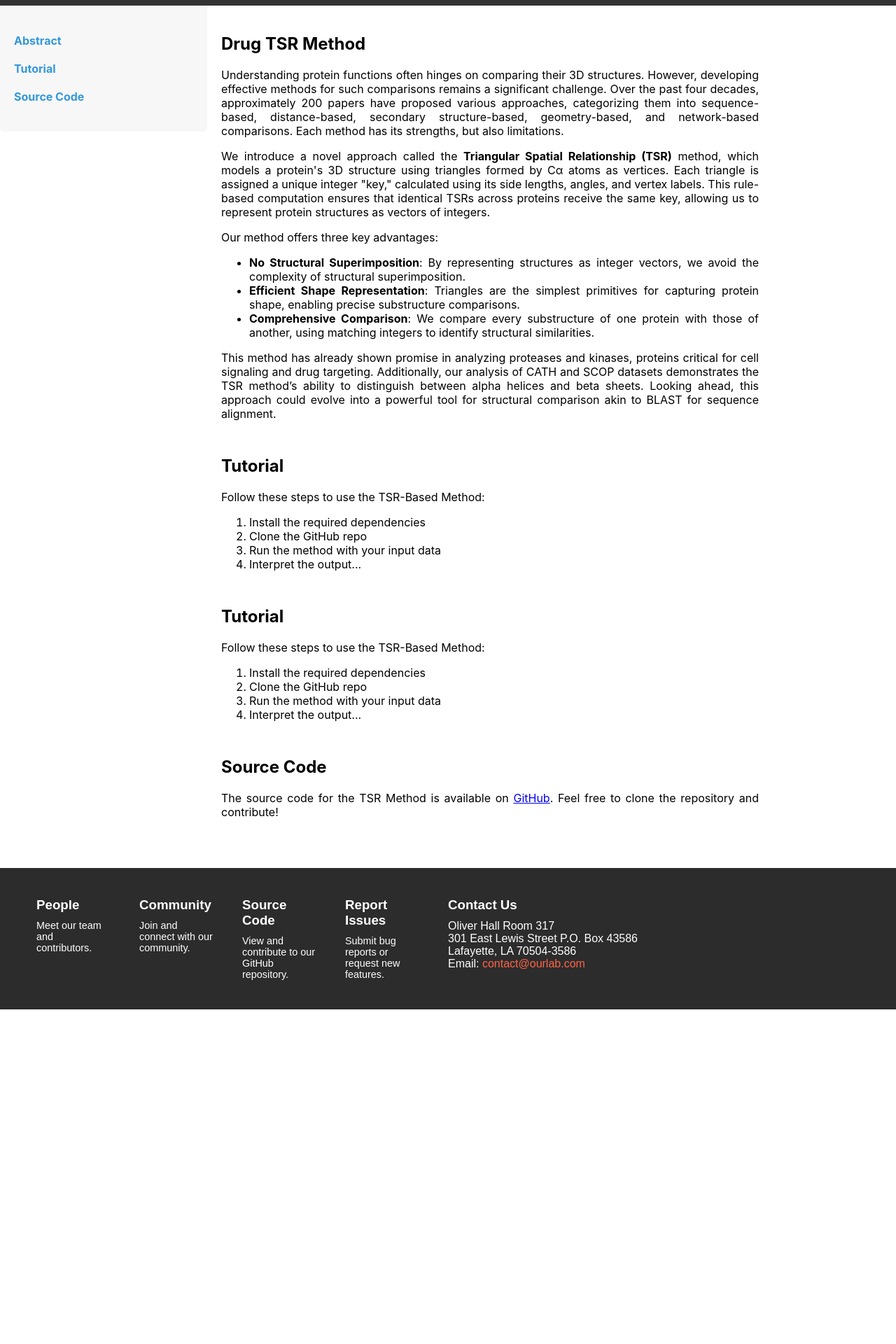
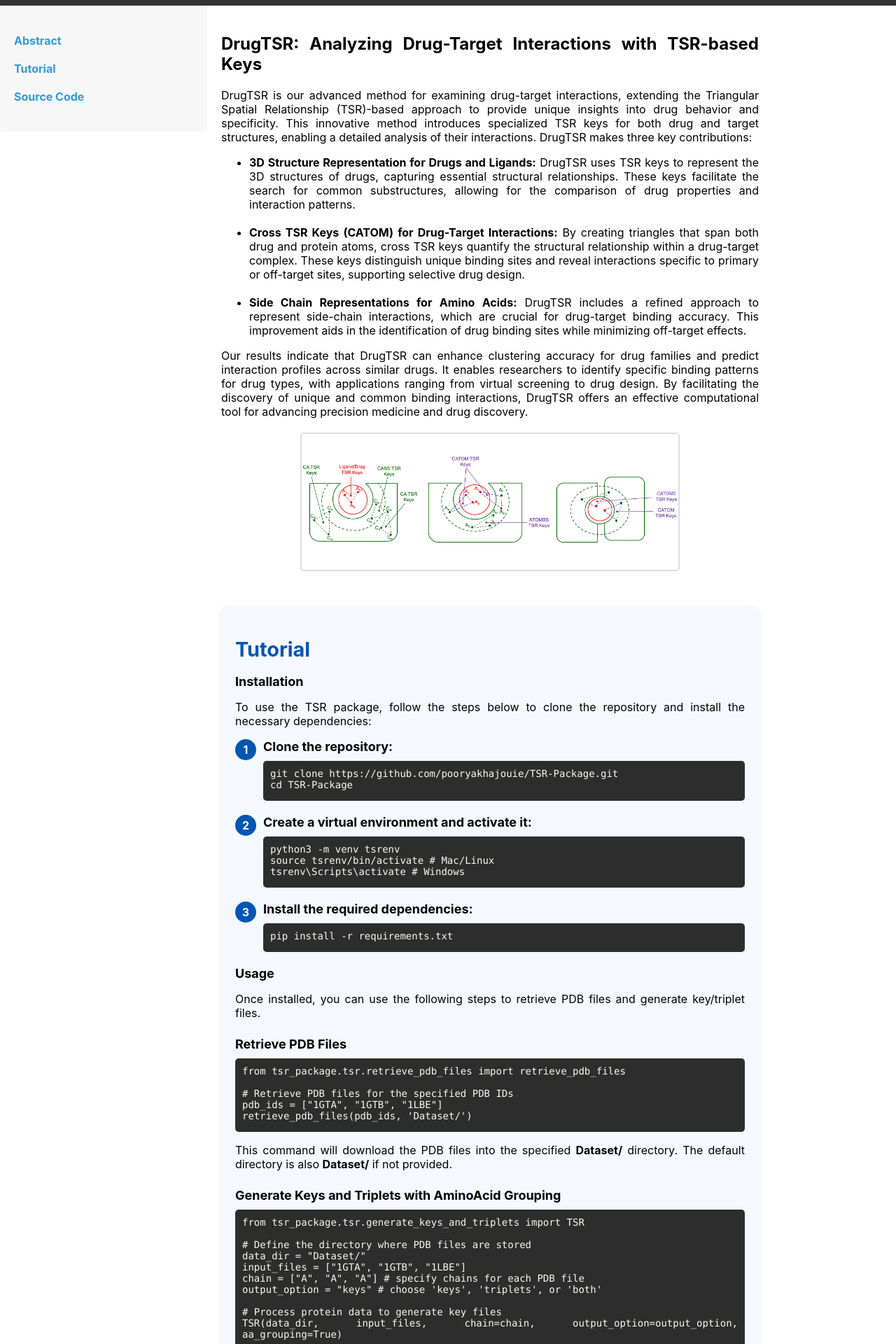
Before and after one commit to pooryakhajouie/TSR-WEB, a React (Create React App) app: page /drug-tsr in a window 1280 px wide. Shown: the part 160-2080 px from the top of the page at 70% size. Before the commit the page ends 1602 px from the top, so only its background shows below. Built offline with nearby package versions, Linux system fonts and the light colour scheme.

Commit message:
Learn more section added to AAGrouping

```diff
--- a/src/tabs/AAGrouping.js
+++ b/src/tabs/AAGrouping.js
@@ -9,6 +9,7 @@ const AAGrouping = () => {
         <nav>
           <ul>
             <li><a href="#abstract">Abstract</a></li>
+            <li><a href="#learn-more">Learn More</a></li>
             <li><a href="#tutorial">Tutorial</a></li>
             <li><a href="#source-code">Source Code</a></li>
           </ul>
@@ -17,20 +18,36 @@ const AAGrouping = () => {
 
       <div className="content-tsr">
       <section id="abstract" className="section-tsr">
-          <h2>AminoAcid Grouping TSR</h2>
-          <p>
+          <h2 className='section-title'>AminoAcid Grouping TSR</h2>
+          <p className='section-paragraph'>
           In our pursuit of enhancing protein 3D structural comparison methods, we introduced amino acid grouping to improve the accuracy of identifying structurally conserved regions across proteins. By grouping amino acids based on their structural similarities, we aim to better capture global structural similarities and facilitate the discovery of conserved motifs, which are crucial for understanding protein functions.
           </p>
-          <p>
+          <p className='section-paragraph'>
           When applied to our Triangular Spatial Relationship (TSR)-based method, amino acid grouping has been shown to modestly improve the accuracy of protein clustering in specific cases. This approach also aids in identifying key substructures, called common and specific keys. Common keys represent substructures shared among different types of proteins, while specific keys belong to a particular protein type, providing deeper insights into protein structure relations.
           </p>
-          <p>
+          <p className='section-paragraph'>
           Additionally, our research demonstrates that amino acid grouping helps uncover conserved binding sites, such as those found in proteins involved in viral infections like SARS-CoV-2. These findings hold promise for antiviral drug design by identifying critical structural features for therapeutic targeting. Overall, incorporating amino acid grouping into structural comparison methods offers a valuable tool for both structural biology and drug discovery efforts.
           </p>
 
           <div className="protein-illustration">
             <img src={aa_grouping} alt="AA Grouping Illustration" className="mirror-image" />
           </div>
+        </section>
+
+        {/* Learn More Section */}
+        <section id="learn-more" className="section-tsr learn-more-section">
+          <h2 className="section-title">Learn More</h2>
+          <p className="section-paragraph">
+            For more in-depth information on the AminoAcid Grouping TSR method, please refer to the published research paper. This paper provides detailed explanations, methodology, and results that might be valuable for your research and understanding.
+          </p>
+          <a
+            href="https://doi.org/10.1016/j.compbiolchem.2024.108117"
+            target="_blank"
+            rel="noopener noreferrer"
+            className="learn-more-button"
+          >
+            Read the Full Paper
+          </a>
         </section>
 
         {/* Tutorial Section with New Styles */}
--- a/src/tabs/DrugTSR.js
+++ b/src/tabs/DrugTSR.js
@@ -1,5 +1,6 @@
 import React from 'react';
 import './TSR.css';
+import drug_tsr from '../images/drug-tsr.png';
 
 const DrugTSR = () => {
   return (
@@ -16,53 +17,165 @@ const DrugTSR = () => {
 
       <div className="content-tsr">
       <section id="abstract" className="section-tsr">
-          <h2>Drug TSR Method</h2>
+          <h2>DrugTSR: Analyzing Drug-Target Interactions with TSR-based Keys</h2>
           <p>
-            Understanding protein functions often hinges on comparing their 3D structures. However, developing effective methods for such comparisons remains a significant challenge. Over the past four decades, approximately 200 papers have proposed various approaches, categorizing them into sequence-based, distance-based, secondary structure-based, geometry-based, and network-based comparisons. Each method has its strengths, but also limitations.
+          DrugTSR is our advanced method for examining drug-target interactions, extending the Triangular Spatial Relationship (TSR)-based approach to provide unique insights into drug behavior and specificity. This innovative method introduces specialized TSR keys for both drug and target structures, enabling a detailed analysis of their interactions. DrugTSR makes three key contributions:
           </p>
           <p>
-            We introduce a novel approach called the <strong>Triangular Spatial Relationship (TSR)</strong> method, which models a protein's 3D structure using triangles formed by Cα atoms as vertices. Each triangle is assigned a unique integer "key," calculated using its side lengths, angles, and vertex labels. This rule-based computation ensures that identical TSRs across proteins receive the same key, allowing us to represent protein structures as vectors of integers.
+          <ul>
+            <li>
+            <strong>3D Structure Representation for Drugs and Ligands:</strong> DrugTSR uses TSR keys to represent the 3D structures of drugs, capturing essential structural relationships. These keys facilitate the search for common substructures, allowing for the comparison of drug properties and interaction patterns.
+            </li>
+            <br></br>
+            <li>
+            <strong>Cross TSR Keys (CATOM) for Drug-Target Interactions:</strong> By creating triangles that span both drug and protein atoms, cross TSR keys quantify the structural relationship within a drug-target complex. These keys distinguish unique binding sites and reveal interactions specific to primary or off-target sites, supporting selective drug design.
+            </li>
+            <br></br>
+            <li>
+            <strong>Side Chain Representations for Amino Acids:</strong> DrugTSR includes a refined approach to represent side-chain interactions, which are crucial for drug-target binding accuracy. This improvement aids in the identification of drug binding sites while minimizing off-target effects.
+            </li>
+          </ul>
           </p>
           <p>
-            Our method offers three key advantages:
+          Our results indicate that DrugTSR can enhance clustering accuracy for drug families and predict interaction profiles across similar drugs. It enables researchers to identify specific binding patterns for drug types, with applications ranging from virtual screening to drug design. By facilitating the discovery of unique and common binding interactions, DrugTSR offers an effective computational tool for advancing precision medicine and drug discovery.
           </p>
-          <ul>
-            <li><strong>No Structural Superimposition</strong>: By representing structures as integer vectors, we avoid the complexity of structural superimposition.</li>
-            <li><strong>Efficient Shape Representation</strong>: Triangles are the simplest primitives for capturing protein shape, enabling precise substructure comparisons.</li>
-            <li><strong>Comprehensive Comparison</strong>: We compare every substructure of one protein with those of another, using matching integers to identify structural similarities.</li>
-          </ul>
 
-          <p>
-            This method has already shown promise in analyzing proteases and kinases, proteins critical for cell signaling and drug targeting. Additionally, our analysis of CATH and SCOP datasets demonstrates the TSR method’s ability to distinguish between alpha helices and beta sheets. Looking ahead, this approach could evolve into a powerful tool for structural comparison akin to BLAST for sequence alignment.
-          </p>
+          <div className="protein-illustration">
+            <img src={drug_tsr} alt="DrugTSR Illustration" className="mirror-image" />
+          </div>
         </section>
 
-        <section id="tutorial" className="section-tsr">
-          <h2>Tutorial</h2>
-          <p>Follow these steps to use the TSR-Based Method:</p>
-          <ol>
-            <li>Install the required dependencies</li>
-            <li>Clone the GitHub repo</li>
-            <li>Run the method with your input data</li>
-            <li>Interpret the output...</li>
+        {/* Tutorial Section with New Styles */}
+        <section id="tutorial" className="section-tsr tutorial-section">
+          <h2 className="tutorial-title">Tutorial</h2>
+
+          {/* Installation Section */}
+          <h3 className="step-title">Installation</h3>
+          <p>To use the TSR package, follow the steps below to clone the repository and install the necessary dependencies:</p>
+          <ol className="tutorial-steps">
+            <li className="tutorial-step-item">
+              <span className="step-title">Clone the repository:</span>
+              <div className="code-block">
+                <code>
+                  git clone https://github.com/pooryakhajouie/TSR-Package.git<br />
+                  cd TSR-Package
+                </code>
+              </div>
+            </li>
+            <li className="tutorial-step-item">
+              <span className="step-title">Create a virtual environment and activate it:</span>
+              <div className="code-block">
+                <code>
+                  python3 -m venv tsrenv<br />
+                  source tsrenv/bin/activate  # Mac/Linux<br />
+                  tsrenv\Scripts\activate  # Windows
+                </code>
+              </div>
+            </li>
+            <li className="tutorial-step-item">
+              <span className="step-title">Install the required dependencies:</span>
+              <div className="code-block">
+                <code>pip install -r requirements.txt</code>
+              </div>
+            </li>
           </ol>
+
+          {/* Usage Section */}
+          <h3 className="step-title">Usage</h3>
+          <p>Once installed, you can use the following steps to retrieve PDB files and generate key/triplet files.</p>
+
+          <h4 className="step-title">Retrieve PDB Files</h4>
+          <div className="code-block">
+            <code>
+              from tsr_package.tsr.retrieve_pdb_files import retrieve_pdb_files<br />
+              <br />
+              # Retrieve PDB files for the specified PDB IDs<br />
+              pdb_ids = ["1GTA", "1GTB", "1LBE"]<br />
+              retrieve_pdb_files(pdb_ids, 'Dataset/')
+            </code>
+          </div>
+          <p>This command will download the PDB files into the specified <strong>Dataset/</strong> directory. The default directory is also <strong>Dataset/</strong> if not provided.</p>
+
+          <h4 className="step-title">Generate Keys and Triplets with AminoAcid Grouping</h4>
+          <div className="code-block">
+            <code>
+              from tsr_package.tsr.generate_keys_and_triplets import TSR<br />
+              <br />
+              # Define the directory where PDB files are stored<br />
+              data_dir = "Dataset/"<br />
+              input_files = ["1GTA", "1GTB", "1LBE"]<br />
+              chain = ["A", "A", "A"]  # specify chains for each PDB file<br />
+              output_option = "keys"  # choose 'keys', 'triplets', or 'both'<br />
+              <br />
+              # Process protein data to generate key files<br />
+              TSR(data_dir, input_files, chain=chain, output_option=output_option, aa_grouping=True)
+            </code>
+          </div>
+          <p>Protein chains are case-sensitive and should match the chain IDs in the PDB file. With 'aa_grouping' argument set to 'True', the Method will group amino acids together and assign a same label to each group of them.</p>
+
+          <h4 className="step-title">Using a CSV File as Input with AminoAcid Grouping</h4>
+          <div className="code-block">
+            <code>
+              from tsr_package.tsr.generate_keys_and_triplets import TSR<br />
+              <br />
+              # Define the directory and CSV file path<br />
+              data_dir = "Dataset/"<br />
+              csv_file = "sample_details.csv"<br />
+              <br />
+              # Process the CSV input<br />
+              TSR(data_dir, csv_file, output_option="keys", aa_grouping=True)
+            </code>
+          </div>
+          <p>The CSV file should have two columns: one for the protein IDs and one for the corresponding chains.</p>
+
+          {/* Example Section */}
+          <h3 className="step-title">Examples</h3>
+
+          <h4 className="step-title">Example 1: Retrieving PDB Files and Generating Keys</h4>
+          <div className="code-block">
+            <code>
+              from tsr_package.tsr.retrieve_pdb_files import retrieve_pdb_files<br />
+              from tsr_package.tsr.generate_keys_and_triplets import TSR<br />
+              <br />
+              # Step 1: Retrieve PDB files<br />
+              data_dir = "Dataset/"<br />
+              input_files = ["1GTA", "1gtb", "1lbe"]<br />
+              chain = ["A", "A", "A"]<br />
+              retrieve_pdb_files(input_files, data_dir)<br />
+              <br />
+              # Step 2: Generate key files<br />
+              TSR(data_dir, input_files, chain=chain, output_option="keys", aa_grouping=True)
+            </code>
+          </div>
+
+          <h4 className="step-title">Example 2: Using CSV File for Input</h4>
+          <div className="code-block">
+            <code>
+              from tsr_package.tsr.generate_keys_and_triplets import TSR<br />
+              <br />
+              # Use CSV input for batch processing<br />
+              data_dir = "Dataset/"<br />
+              csv_file = "sample_details.csv"<br />
+              retrieve_pdb_files(csv_file)<br />
+              TSR(data_dir, csv_file, output_option="triplets", aa_grouping=True)
+            </code>
+          </div>
         </section>
 
-        <section id="tutorial" className="section-tsr">
-          <h2>Tutorial</h2>
-          <p>Follow these steps to use the TSR-Based Method:</p>
-          <ol>
-            <li>Install the required dependencies</li>
-            <li>Clone the GitHub repo</li>
-            <li>Run the method with your input data</li>
-            <li>Interpret the output...</li>
-          </ol>
-        </section>
-
-        <section id="source-code" className="section-tsr">
-          <h2>Source Code</h2>
-          <p>
-            The source code for the TSR Method is available on <a href="https://github.com/your-repo" target="_blank" rel="noopener noreferrer">GitHub</a>. Feel free to clone the repository and contribute!
+        <section id="source-code" className="section-tsr source-code-section">
+          <h2 className="section-title">Source Code</h2>
+          <p className="section-paragraph">
+            The full source code for the TSR package is available on GitHub. You can explore, contribute, or fork the repository using the following link:
+          </p>
+          <div className="code-block">
+            <code>
+              <a href="https://github.com/pooryakhajouie/TSR-Package" target="_blank" rel="noopener noreferrer" className="source-code-link">
+                GitHub Repository: https://github.com/pooryakhajouie/TSR-Package
+              </a>
+            </code>
+          </div>
+          <p className="section-paragraph">
+            Feel free to review the README.md file for more detailed instructions, and don’t hesitate to open issues or pull requests to help improve the project.
           </p>
         </section>
       </div>
--- a/src/tabs/TSR.css
+++ b/src/tabs/TSR.css
@@ -83,7 +83,7 @@
 }
 
 .tutorial-title {
-  font-size: 24px;
+  font-size: 1.8rem;
   color: #0056b3;
   margin-bottom: 15px;
 }
@@ -190,6 +190,7 @@ code {
   font-size: 1.8rem;
   font-weight: bold;
   margin-bottom: 1rem;
+  color: #0056b3;
 }
 
 .section-paragraph {
@@ -197,3 +198,40 @@ code {
   line-height: 1.6;
   margin-bottom: 1.5rem;
 }
+
+/* Learn More Section Styling */
+.learn-more-section {
+  /* background-color: #f5f9ff; */
+  /* padding: 2rem; */
+  border-radius: 8px;
+  text-align: left;
+  margin-top: 2rem;
+  /* box-shadow: 0 4px 8px rgba(0, 0, 0, 0.1); */
+}
+
+.learn-more-section .section-title {
+  font-size: 1.8rem;
+  color: #0056b3;
+}
+
+.learn-more-section .section-paragraph {
+  font-size: 1rem;
+  /* color: #555; */
+  margin-bottom: 1.5rem;
+}
+
+.learn-more-button {
+  display: inline-block;
+  background-color: #3498db;
+  color: #fff;
+  padding: 0.8rem 1.5rem;
+  font-size: 1rem;
+  font-weight: bold;
+  border-radius: 5px;
+  text-decoration: none;
+  transition: background-color 0.3s ease;
+}
+
+.learn-more-button:hover {
+  background-color: #2980b9;
+}
```
Also changed, not shown: src/images/drug-tsr.png (added).
